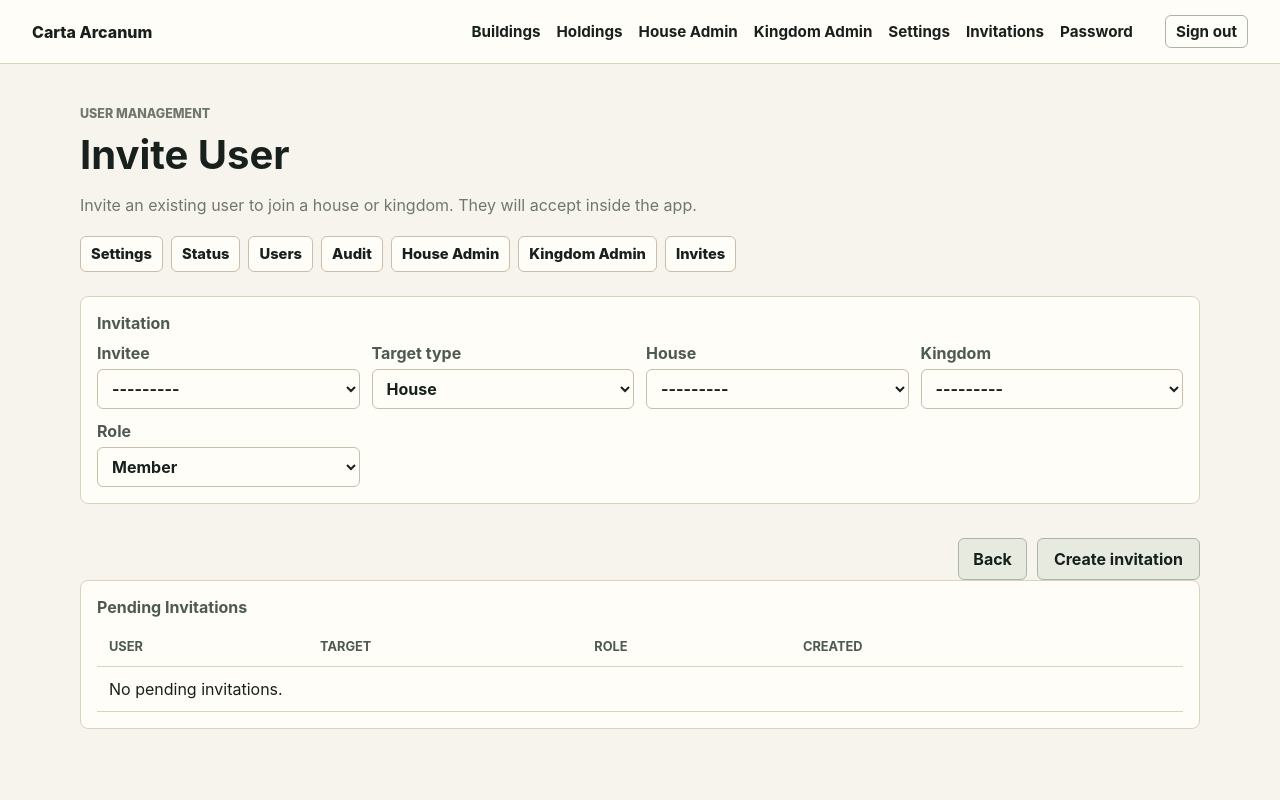
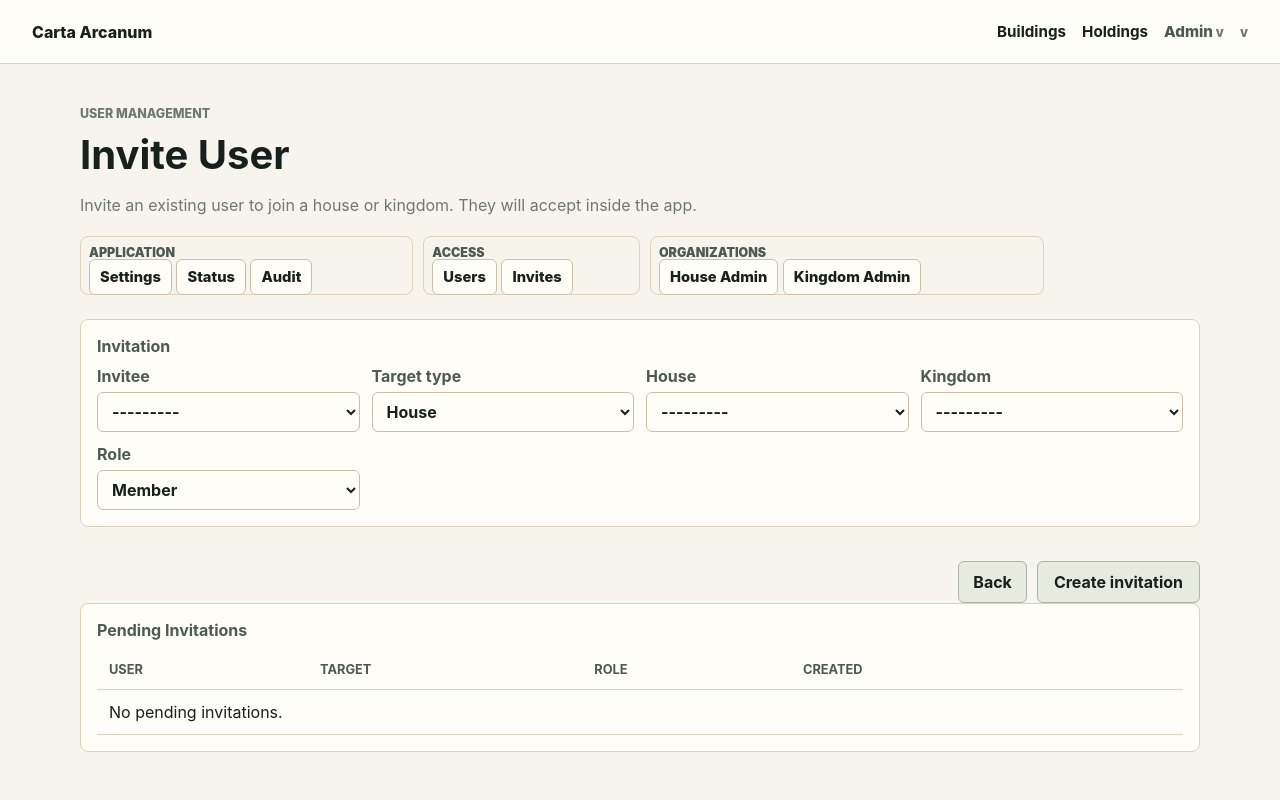
Before and after one commit to aditaa/carta, a Django app: page /accounts/settings/users/invite/ in a window 1280 px wide. Run offline with Django 5.2, Linux system fonts and the light colour scheme; the visitor is signed in with stand-in values (Sample User, id 1); data comes from the database, SQL or seed files in the repository; data that the repository does not hold is empty.

Commit message:
Refine admin navigation layout

```diff
--- a/static/css/site.css
+++ b/static/css/site.css
@@ -55,6 +55,58 @@ body {
 
 .site-nav form {
   margin: 0;
+}
+
+.nav-menu {
+  position: relative;
+}
+
+.nav-menu summary {
+  cursor: pointer;
+  font-weight: 800;
+  list-style: none;
+}
+
+.nav-menu summary::-webkit-details-marker {
+  display: none;
+}
+
+.nav-menu summary::after {
+  content: " v";
+  color: #6f786f;
+  font-size: 0.82rem;
+}
+
+.nav-menu-panel {
+  position: absolute;
+  right: 0;
+  z-index: 20;
+  display: grid;
+  min-width: 180px;
+  max-height: min(70vh, 420px);
+  overflow: auto;
+  gap: 4px;
+  margin-top: 10px;
+  padding: 8px;
+  border: 1px solid #c8bea9;
+  border-radius: 8px;
+  background: #fffdf8;
+  box-shadow: 0 10px 24px rgba(23, 32, 28, 0.12);
+}
+
+.nav-menu-panel a,
+.nav-menu-panel button {
+  width: 100%;
+  padding: 8px 10px;
+  border: 0;
+  border-radius: 6px;
+  background: transparent;
+  text-align: left;
+}
+
+.nav-menu-panel a:hover,
+.nav-menu-panel button:hover {
+  background: #e6eadf;
 }
 
 .site-nav button,
@@ -231,8 +283,33 @@ p {
 .subnav {
   display: flex;
   flex-wrap: wrap;
-  gap: 8px;
+  align-items: flex-start;
+  gap: 10px;
   margin: 18px 0 24px;
+}
+
+.subnav-group {
+  display: flex;
+  flex-wrap: wrap;
+  gap: 6px;
+  padding: 8px;
+  border: 1px solid #ddd3bd;
+  border-radius: 8px;
+  background: #f7f4ed;
+}
+
+.subnav-group summary {
+  width: 100%;
+  color: #4d5a51;
+  cursor: pointer;
+  font-size: 0.78rem;
+  font-weight: 900;
+  list-style: none;
+  text-transform: uppercase;
+}
+
+.subnav-group summary::-webkit-details-marker {
+  display: none;
 }
 
 .subnav a {
@@ -525,6 +602,11 @@ p {
   margin-top: 20px;
 }
 
+.settings-section {
+  max-height: min(80vh, 720px);
+  overflow: auto;
+}
+
 .form-grid {
   display: grid;
   grid-template-columns: repeat(auto-fit, minmax(240px, 1fr));
@@ -770,6 +852,22 @@ p {
 }
 
 @media (max-width: 760px) {
+  .site-header {
+    align-items: flex-start;
+    flex-direction: column;
+    padding: 14px 16px;
+  }
+
+  .site-nav {
+    flex-wrap: wrap;
+    width: 100%;
+  }
+
+  .nav-menu-panel {
+    left: 0;
+    right: auto;
+  }
+
   .form-table-row {
     grid-template-columns: 1fr;
   }
--- a/templates/accounts/_admin_nav.html
+++ b/templates/accounts/_admin_nav.html
@@ -1,15 +1,29 @@
 <nav class="subnav" aria-label="Administration sections">
   {% if request.user.is_superuser %}
+    <details class="subnav-group" open>
+      <summary>Application</summary>
       <a href="{% url 'accounts:settings_home' %}">Settings</a>
       <a href="{% url 'accounts:application_status' %}">Status</a>
+      <a href="{% url 'accounts:audit_log' %}">Audit</a>
+    </details>
+    <details class="subnav-group" open>
+      <summary>Access</summary>
       <a href="{% url 'accounts:user_access_list' %}">Users</a>
-    <a href="{% url 'accounts:audit_log' %}">Audit</a>
+      <a href="{% url 'accounts:invite_user' %}">Invites</a>
+    </details>
   {% endif %}
+  {% if show_house_admin_nav or show_kingdom_admin_nav %}
+    <details class="subnav-group" open>
+      <summary>Organizations</summary>
       {% if show_house_admin_nav %}
         <a href="{% url 'accounts:house_admin_list' %}">House Admin</a>
       {% endif %}
       {% if show_kingdom_admin_nav %}
         <a href="{% url 'accounts:kingdom_admin_list' %}">Kingdom Admin</a>
       {% endif %}
+      {% if not request.user.is_superuser %}
         <a href="{% url 'accounts:invite_user' %}">Invites</a>
+      {% endif %}
+    </details>
+  {% endif %}
 </nav>
--- a/templates/base.html
+++ b/templates/base.html
@@ -16,22 +16,37 @@
         {% if request.user.is_authenticated %}
           <a href="{% url 'buildings:index' %}">Buildings</a>
           <a href="{% url 'holdings:index' %}">Holdings</a>
+          {% if request.user.is_superuser or show_house_admin_nav or show_kingdom_admin_nav %}
+            <details class="nav-menu">
+              <summary>Admin</summary>
+              <div class="nav-menu-panel">
+                {% if request.user.is_superuser %}
+                  <a href="{% url 'accounts:settings_home' %}">Settings</a>
+                  <a href="{% url 'accounts:application_status' %}">Status</a>
+                  <a href="{% url 'accounts:user_access_list' %}">Users</a>
+                  <a href="{% url 'accounts:audit_log' %}">Audit</a>
+                {% endif %}
                 {% if show_house_admin_nav %}
                   <a href="{% url 'accounts:house_admin_list' %}">House Admin</a>
                 {% endif %}
                 {% if show_kingdom_admin_nav %}
                   <a href="{% url 'accounts:kingdom_admin_list' %}">Kingdom Admin</a>
                 {% endif %}
-          {% if request.user.is_superuser %}
-            <a href="{% url 'accounts:settings_home' %}">Settings</a>
+                <a href="{% url 'accounts:invite_user' %}">Invites</a>
+              </div>
+            </details>
           {% endif %}
+          <details class="nav-menu">
+            <summary>{{ request.user.display_name }}</summary>
+            <div class="nav-menu-panel">
               <a href="{% url 'accounts:my_invitations' %}">Invitations</a>
               <a href="{% url 'accounts:password_change' %}">Password</a>
-          <span>{{ request.user.display_name }}</span>
               <form method="post" action="{% url 'accounts:logout' %}">
                 {% csrf_token %}
                 <button type="submit">Sign out</button>
               </form>
+            </div>
+          </details>
         {% else %}
           <a href="{% url 'accounts:login' %}">Sign in</a>
         {% endif %}
```
Lines whose indentation alone changed are shown as unchanged.
